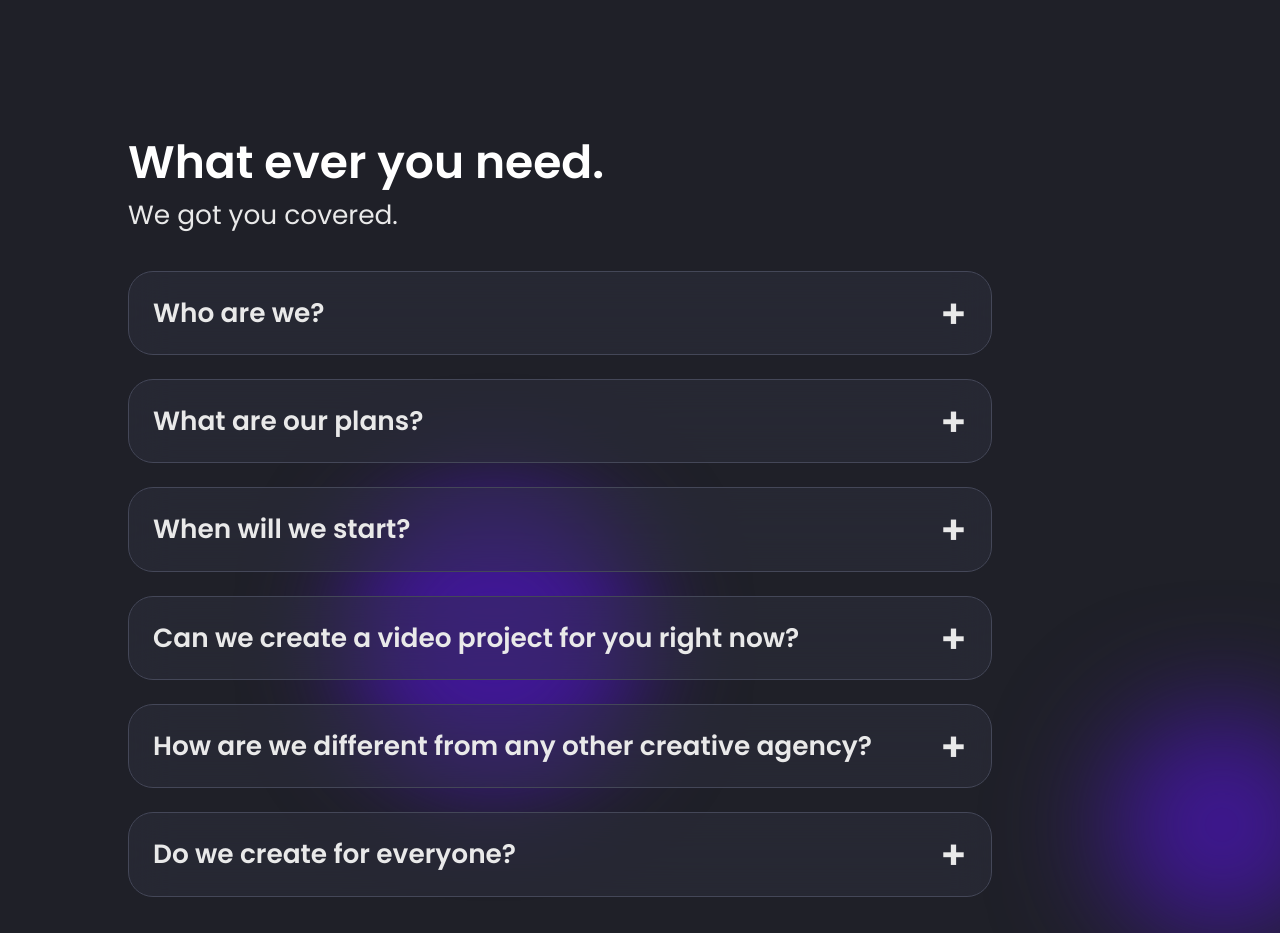
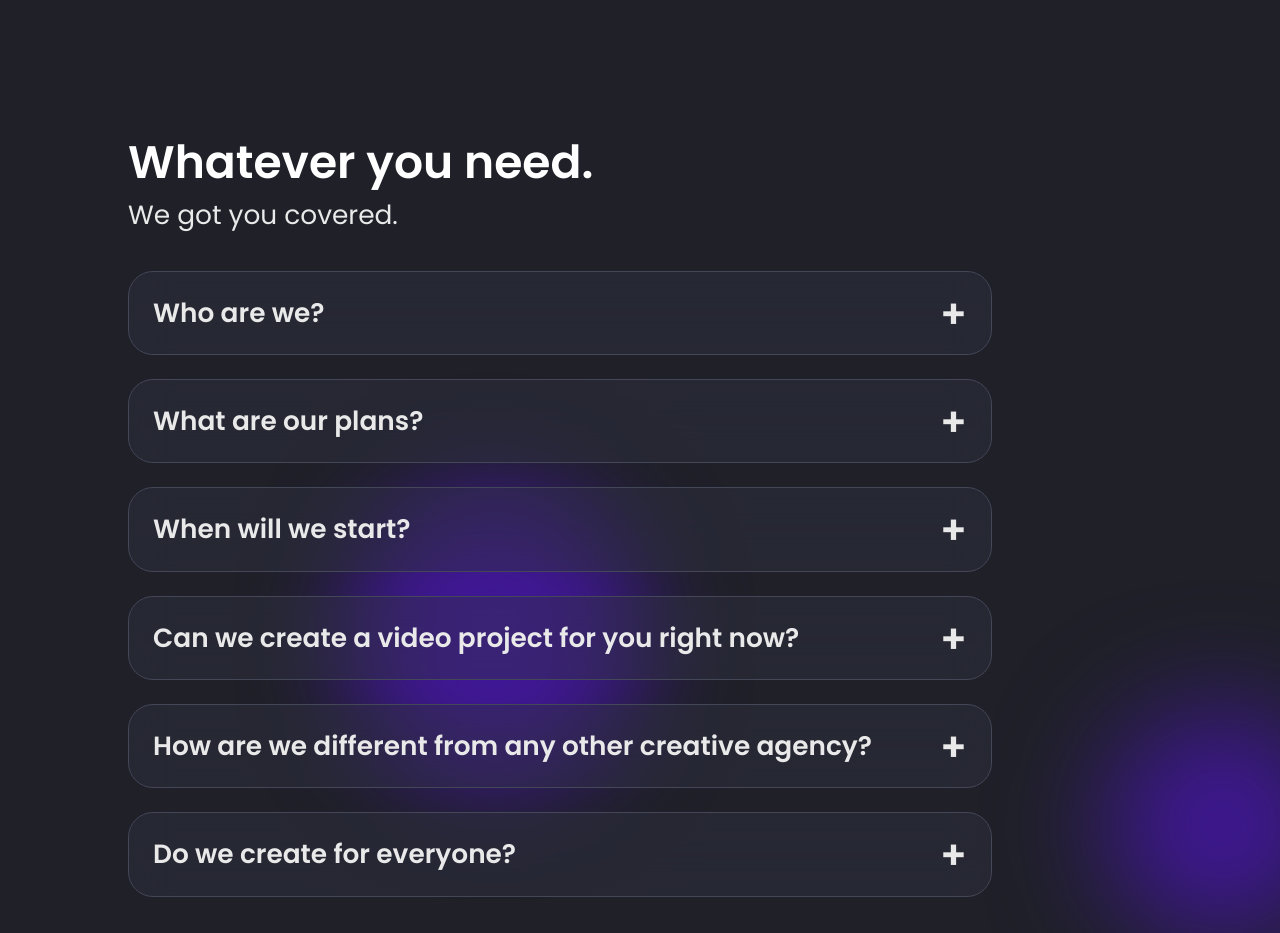
Before and after one commit to PiotrGasiorek/aln-film-production, a plain HTML site: page index.html in a window 1280 px wide. Shown: the part 1180-2113 px from the top of the page. Drawn offline with Linux system fonts and the light colour scheme; files whose address does not match are found by name.

Commit message:
Fix typo

```diff
--- a/index.html
+++ b/index.html
@@ -101,7 +101,7 @@
 
             <section class="faq_section">
                 <div class="faq_section_header">
-                    <h2 class="faq_section_header_title">What ever you need.</h2>
+                    <h2 class="faq_section_header_title">Whatever you need.</h2>
                     <p class="faq_section_header_subtitle">We got you covered.</p>
                 </div>
                 <div class="faq_section_content">
```
